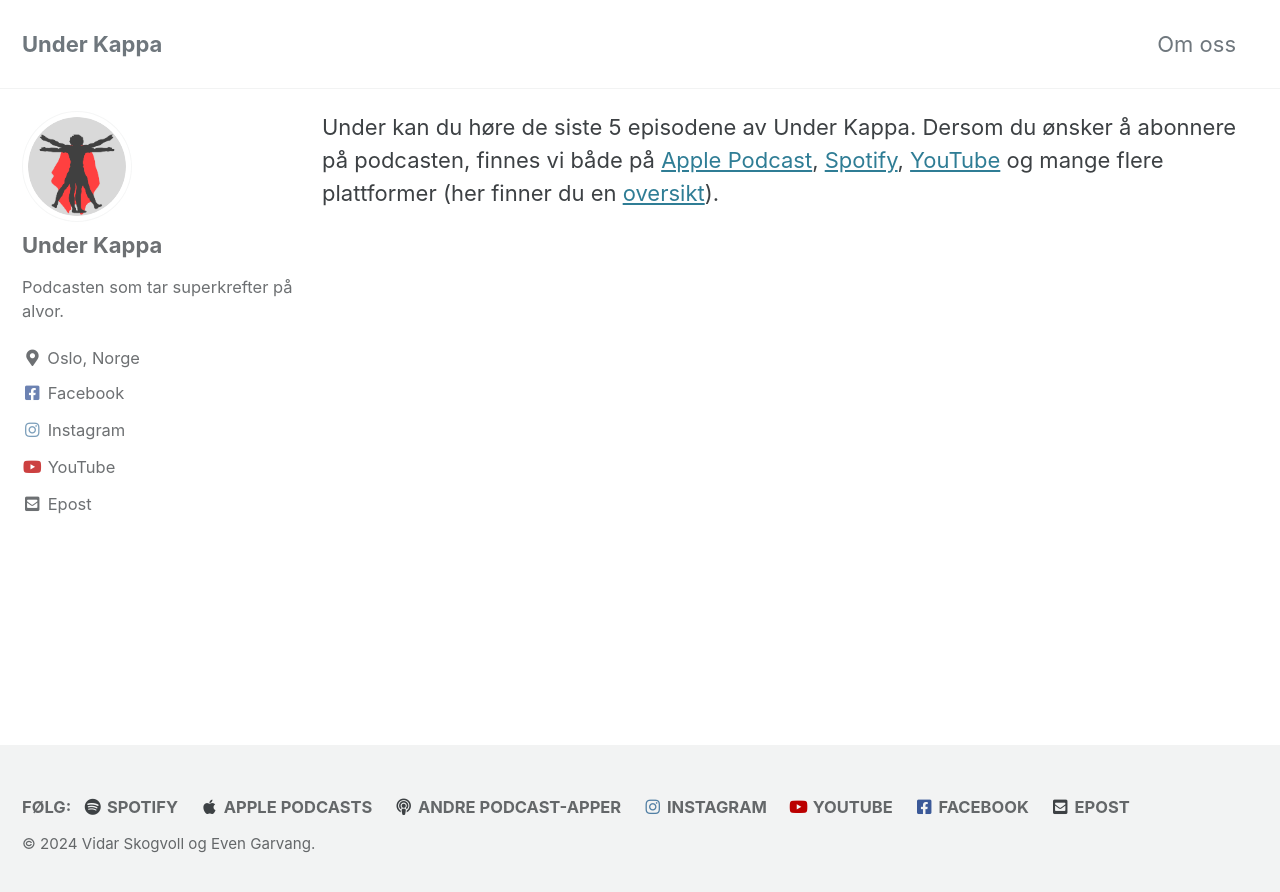
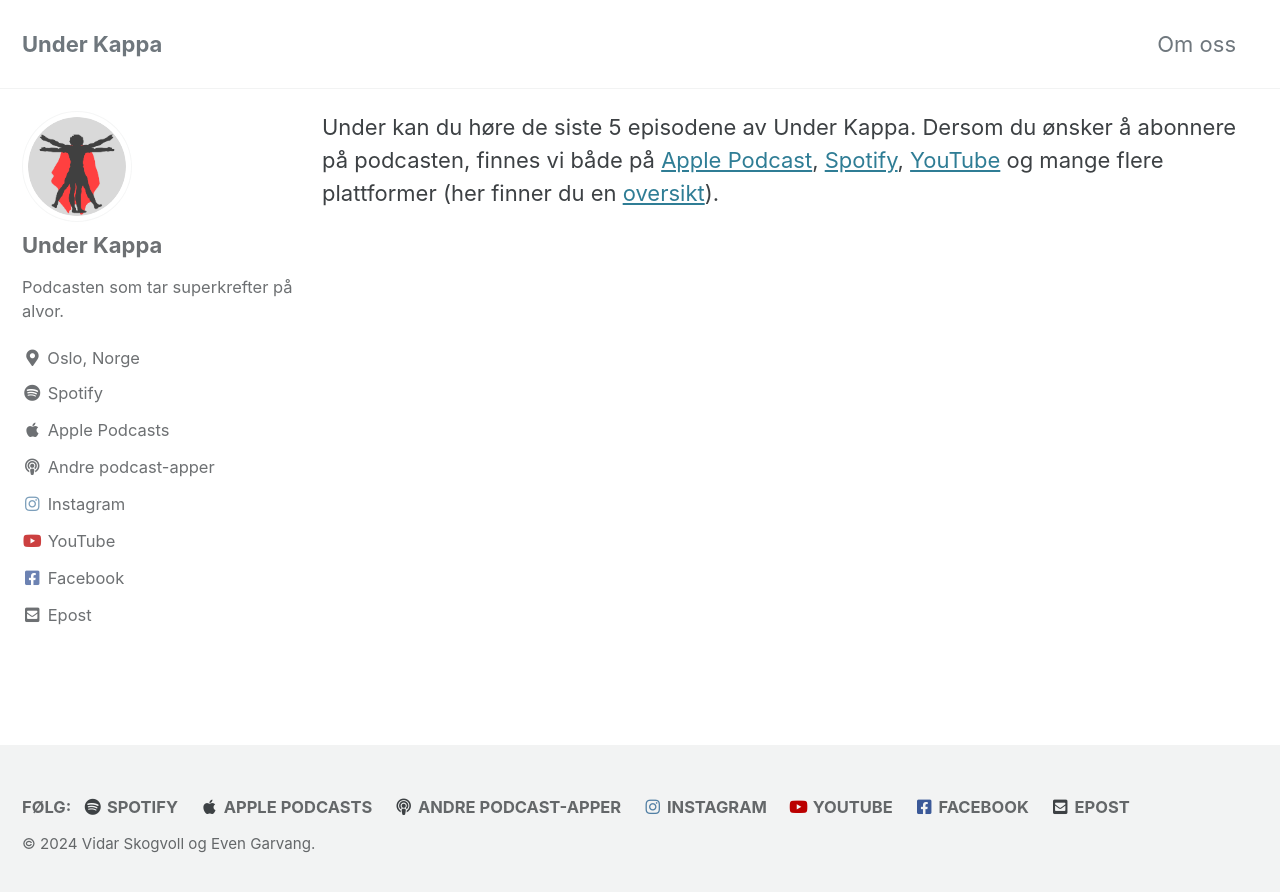
Before and after one commit to vidarsko/underkappa-website, a Jekyll site: the page built from _pages/siste-episode.md, in a window 1280 px wide. Shown: the top 892 px of the page. Built offline with Jekyll 4.4.1, drawn with Linux system fonts in a browser that asks for light colours; cached includes are drawn as plain includes.

Commit message:
Added more refs

```diff
--- a/_config.yml
+++ b/_config.yml
@@ -110,27 +110,24 @@
   location         : "Oslo, Norge"
   email            : post@underkappa.no
   links:
-    - label: "Email"
-      icon: "fas fa-fw fa-envelope-square"
-      # url: "mailto:post@underkappa.no"
-    - label: "Website"
-      icon: "fas fa-fw fa-link"
-      # url: "https://underkappa.no"
-    - label: "Twitter"
-      icon: "fab fa-fw fa-twitter-square"
-      # url: "https://twitter.com/"
+    - label: "Spotify"
+      icon: "fab fa-fw fa-spotify"
+      url: "https://open.spotify.com/show/41fZtZ5CL8995252f7esMt"
+    - label: "Apple Podcasts"
+      icon: "fab fa-fw fa-apple"
+      url: "https://podcasts.apple.com/us/podcast/under-kappa/id1687516132"
+    - label: "Andre podcast-apper"
+      icon : "fas fa-fw fa-podcast"
+      url: "https://underkappa.buzzsprout.com/"
+    - label: "Instagram"
+      icon: "fab fa-fw fa-instagram"
+      url: "https://www.instagram.com/underkappa"
+    - label: "YouTube"
+      icon: "fab fa-fw fa-youtube"
+      url: "https://www.youtube.com/@UnderKappaNo"
     - label: "Facebook"
       icon: "fab fa-fw fa-facebook-square"
       url: "https://www.facebook.com/underkappa"
-    - label: "GitHub"
-      icon: "fab fa-fw fa-github"
-      # url: "https://github.com/"
-    - label: "Instagram"
-      icon: "fab fa-fw fa-instagram"
-      url: "https://www.instagram.com/underkappa/"
-    - label: "YouTube"
-      icon: "fab fa-fw fa-youtube"
-      url: "https://www.youtube.com/@UnderKappaNo"
 
 # Site Footer
 footer:
```
